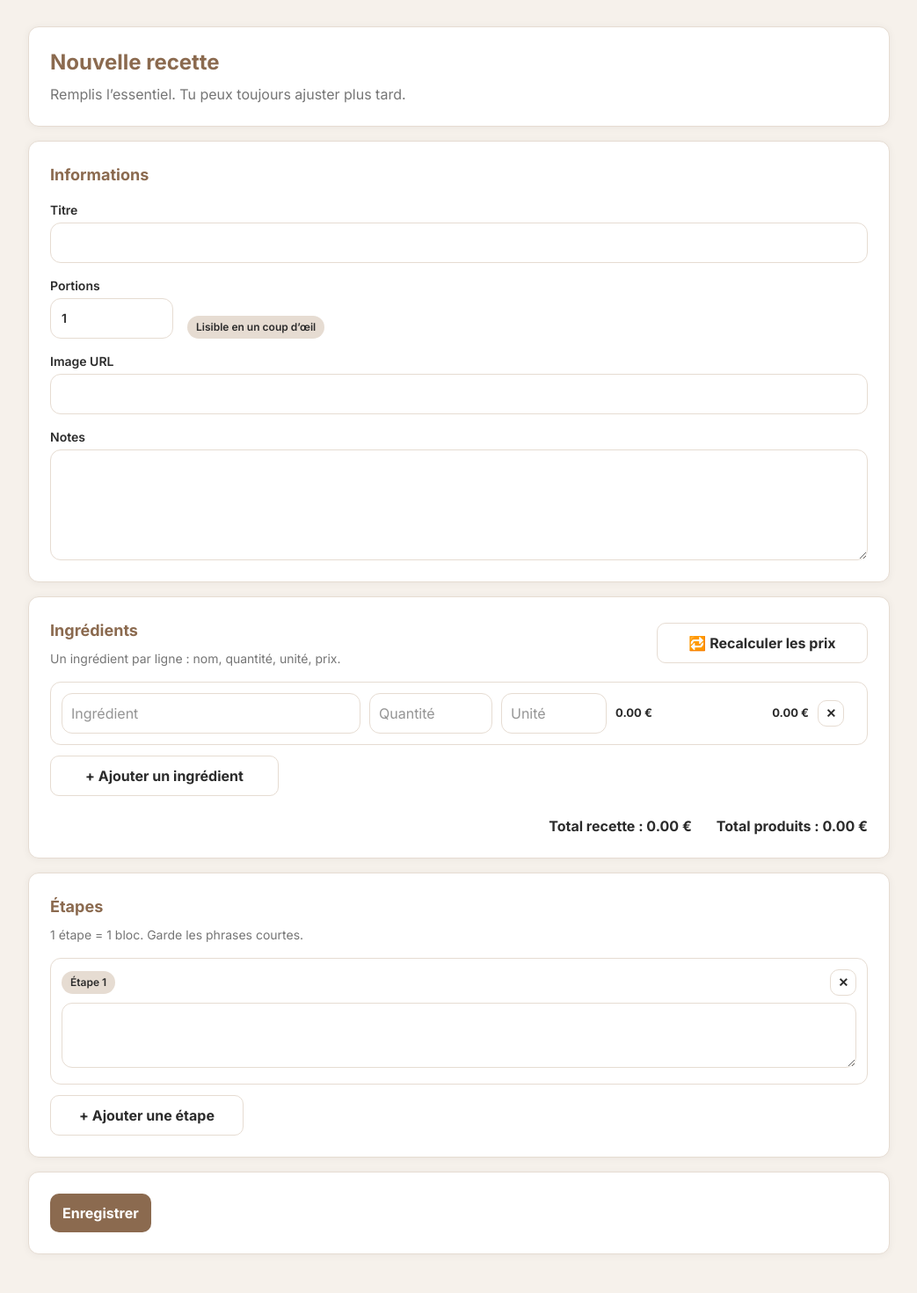
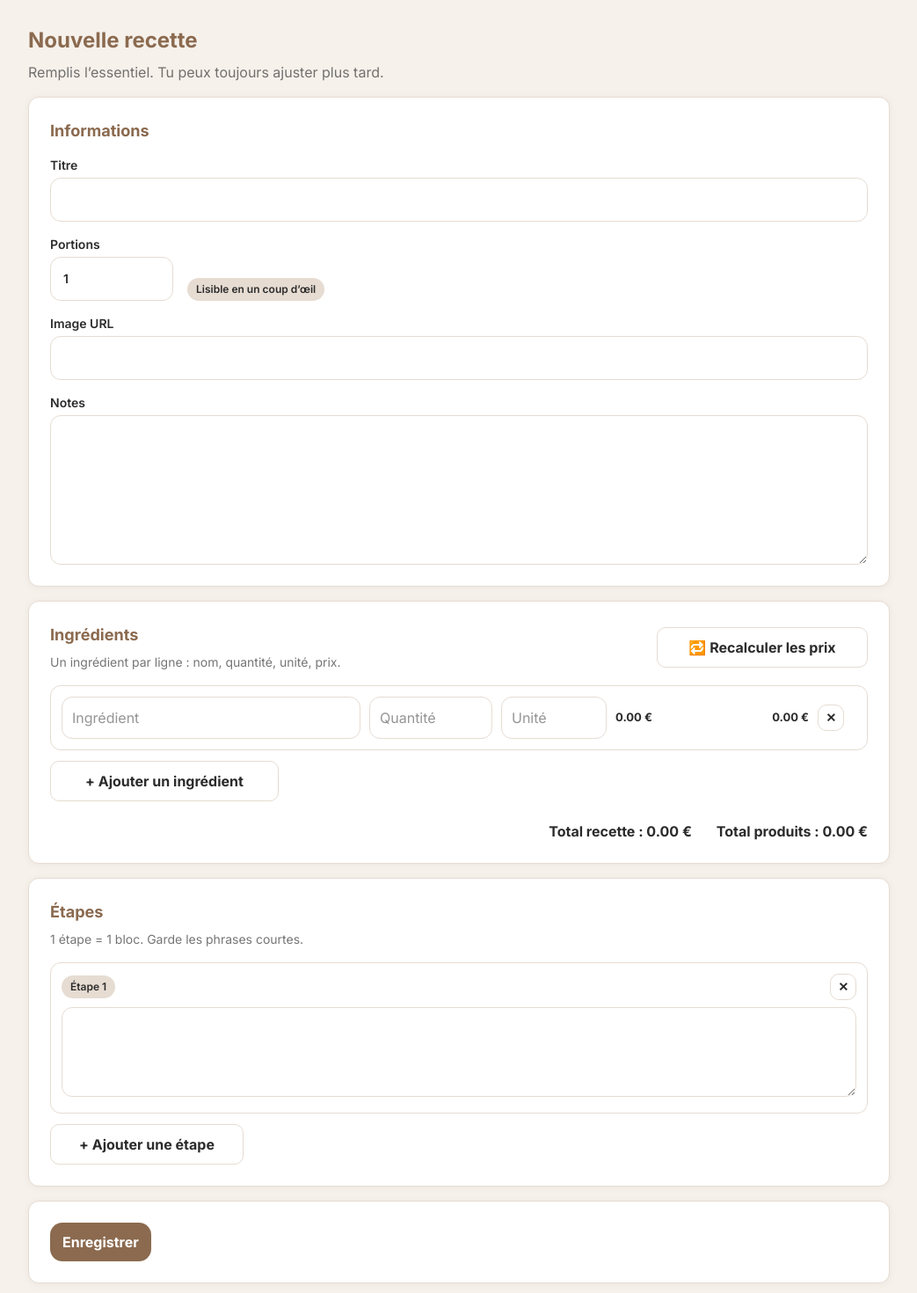
Before and after one commit to mysiacompagnyprojet/my-app-monorepo, a Next.js app in the folder frontend/my-app/: page /recipes/new in a window 1280 px wide. Shown: the part 100-1570 px from the top of the page at 88% size, without its empty margins (118-1161 px from the left). Built offline with nearby package versions, Linux system fonts and the light colour scheme; no server answers.

Commit message:
commit 12/01/26 18:28

```diff
--- a/frontend/my-app/src/app/globals.css
+++ b/frontend/my-app/src/app/globals.css
@@ -174,6 +174,25 @@ line-height: 1.65;
 font-size: 14px;
 }
 
+/* Hover cartes recettes*/
+.recipe-card-link {
+display: block;
+border-radius: 12px;
+transition:
+    transform 180 ms ease,
+    box-shadow 180 ms ease,
+    border-color 180 ms ease;
+}
+
+/*Hover desktop uniquement*/
+@media (hover: hover) {
+    .recipe-card-link:hover {
+        transform: translateY(-2px);
+        box-shadow: 0 10px 22px rgba(139, 106, 79, 0.12);
+        border-color: rgba(139, 106, 79, 0.35);
+    }
+}
+
 /*
 @media (prefers-color-scheme: dark) {
 :root {
--- a/frontend/my-app/src/app/layout.tsx
+++ b/frontend/my-app/src/app/layout.tsx
@@ -46,6 +46,11 @@ Mysia.app
 📜 Mes recettes
 </a>
 
+{/* ✅ Import OCR entre Mes recettes et Nouvelle recette */}
+<a className="font-semibold" href="/import/ocr">
+📷 Import OCR
+</a>
+
 <a className="font-semibold" href="/recipes/new">
 ➕ Nouvelle recette
 </a>
--- a/frontend/my-app/src/app/page.tsx
+++ b/frontend/my-app/src/app/page.tsx
@@ -13,17 +13,7 @@ return (
 <div className="flex flex-col gap-6">
 {/* Carte principale */}
 <section className="app-card p-5">
-<div className="mt-2 flex flex-wrap gap-3">
-<a className="app-btn-primary" href="/import/ocr">
-Import OCR
-</a>
-<a className="app-btn-secondary" href="/recipes">
-Mes recettes
-</a>
-<a className="app-btn-secondary" href="/recipes/new">
-Nouvelle recette
-</a>
-</div>
+{/* ✅ Boutons du haut supprimés (Import OCR / Mes recettes / Nouvelle recette) */}
 
 {/* Container login (bêta) */}
 <div className="mt-6">
@@ -38,8 +28,7 @@ function LoginCard({ nextPath }: { nextPath: string }) {
 const [email, setEmail] = useState('')
 const [busy, setBusy] = useState(false)
 const [error, setError] = useState<string | null>(null)
-const [magicStatus, setMagicStatus] =
-useState<'idle' | 'loading' | 'sent' | 'error'>('idle')
+const [magicStatus, setMagicStatus] = useState<'idle' | 'loading' | 'sent' | 'error'>('idle')
 
 const supabase = useMemo(() => {
 if (!SUPABASE_URL || !SUPABASE_ANON_KEY) return null
@@ -65,9 +54,7 @@ typeof window !== 'undefined' && window.location.origin.includes('localhost')
 ? window.location.origin
 : 'https://my-app-monorepo.vercel.app'
 
-const redirectTo = `${origin}/auth/callback?next=${encodeURIComponent(
-nextPath
-)}`
+const redirectTo = `${origin}/auth/callback?next=${encodeURIComponent(nextPath)}`
 
 const { error } = await supabase.auth.signInWithOtp({
 email,
@@ -89,8 +76,8 @@ return (
 <h2 className="text-lg font-extrabold app-title">Connexion</h2>
 
 <p className="mt-1 app-muted text-sm">
-Accède à la bêta de Mysia par lien magique pour tester l’import de recettes
-et le calcul du budget.
+Accède à la bêta de Mysia par lien magique pour tester l’import de recettes et le calcul du
+budget.
 </p>
 
 <div className="mt-4 grid gap-2">
@@ -153,8 +140,7 @@ background: 'rgba(176,0,32,0.06)',
 >
 <strong style={{ color: '#b00020' }}>Configuration manquante :</strong>
 <br />
-Vérifie les variables Vercel :{' '}
-<code>NEXT_PUBLIC_SUPABASE_URL</code> et{' '}
+Vérifie les variables Vercel : <code>NEXT_PUBLIC_SUPABASE_URL</code> et{' '}
 <code>NEXT_PUBLIC_SUPABASE_ANON_KEY</code>.
 </div>
 )}
--- a/frontend/my-app/src/app/recipes/new/page.tsx
+++ b/frontend/my-app/src/app/recipes/new/page.tsx
@@ -1,3 +1,4 @@
+// frontend/my-app/src/app/recipes/new/page.tsx
 // frontend/my-app/src/app/recipes/new/page.tsx
 'use client'
 
@@ -106,13 +107,9 @@ function isNotFoundLine(ing: Line): boolean {
 const nameOk = String(ing?.name || '').trim().length > 0
 if (!nameOk) return false
 
-// Si le backend renvoie explicitement false
 if (ing.priceMatched === false) return true
-
-// Si pas d’airtableId => pas match
 if (!ing.airtableId) return true
 
-// Si note contient "non trouvé" (ou "introuvable")
 const note = String(ing.note || '').toLowerCase()
 if (note.includes('non trouvé') || note.includes('introuvable')) return true
 
@@ -305,7 +302,6 @@ return copy.length ? copy : ['']
 })
 }
 
-// ✅ Supprime une étape, mais garde toujours au moins 1 ligne
 function removeStep(idx: number) {
 setSteps((prev) => {
 const copy = prev.filter((_, i) => i !== idx)
@@ -313,9 +309,6 @@ return copy.length ? copy : ['']
 })
 }
 
-// ─────────────────────────────────────────────────────────────
-// ✅ applique enrich-ingredients sans re-écrire les champs de saisie
-// ─────────────────────────────────────────────────────────────
 function applyEnriched(enriched: EnrichIngredientOut[], idxs: number[]) {
 setIngredients((prev) => {
 const copy = [...prev]
@@ -325,15 +318,11 @@ const idx = idxs[k]
 const old = copy[idx]
 const e = enriched[k] as any
 
-const cost =
-typeof e.costEur === 'number' ? e.costEur : typeof e.costRecipe === 'number' ? e.costRecipe : null
+const cost = typeof e.costEur === 'number' ? e.costEur : typeof e.costRecipe === 'number' ? e.costRecipe : null
 
 copy[idx] = {
 ...old,
-
-// ⚠️ On garde name/quantity/unit saisis par l’utilisateur
 quantityRaw: old?.quantityRaw,
-
 costEur: typeof cost === 'number' ? cost : null,
 unitPriceBuy: typeof e.unitPriceBuy === 'number' ? e.unitPriceBuy : null,
 priceMatched: typeof e.priceMatched === 'boolean' ? e.priceMatched : Boolean(e.airtableId),
@@ -408,10 +397,6 @@ setIsRepricing(false)
 }
 }
 
-// ─────────────────────────────────────────────────────────────
-// ✅ AUTO-RECALCUL PROPRE (debounce + pas de boucle)
-// Déclenche uniquement si name/quantity/unit changent
-// ─────────────────────────────────────────────────────────────
 const repricingTimerRef = useRef<ReturnType<typeof setTimeout> | null>(null)
 const lastSigRef = useRef<string>('')
 
@@ -489,9 +474,23 @@ lineHeight: '14px',
 borderRadius: 10,
 }
 
+const sectionTitleStyle: React.CSSProperties = {
+fontSize: '1.13rem', // ✅ ~ +13% vs text-lg (1.125rem ≈ +13% vs 1rem)
+fontWeight: 800, // ✅ légèrement plus gras
+color: 'var(--primary)', // ✅ même couleur que titres recettes
+}
+
+const inputStyle: React.CSSProperties = {
+background: 'white',
+border: '1px solid var(--border)',
+borderRadius: 12,
+padding: 14, // ✅ padding augmenté
+}
+
 return (
 <main className="app-container" style={{ margin: '40px auto' }}>
-<section className="app-card p-6">
+{/* ✅ header sans fond blanc */}
+<section style={{ marginBottom: 16 }}>
 <h1 className="text-2xl font-extrabold app-title">Nouvelle recette</h1>
 <p className="mt-2 app-muted">Remplis l’essentiel. Tu peux toujours ajuster plus tard.</p>
 </section>
@@ -502,7 +501,9 @@ return (
 <summary style={{ cursor: 'pointer', fontWeight: 800, color: 'var(--primary)' }}>
 🗑️ Corbeille (texte non-recette détecté)
 </summary>
-<p className="mt-2 text-sm app-muted">Rien n’est envoyé en base ici : c’est juste pour voir ce qui a été filtré.</p>
+<p className="mt-2 text-sm app-muted">
+Rien n’est envoyé en base ici : c’est juste pour voir ce qui a été filtré.
+</p>
 <textarea
 value={trash}
 onChange={(e) => setTrash(e.target.value)}
@@ -520,21 +521,12 @@ padding: 12,
 )}
 
 <section className="app-card p-6" style={{ marginTop: 16 }}>
-<h2 className="text-lg font-extrabold app-title">Informations</h2>
+<h2 style={sectionTitleStyle}>Informations</h2>
 
 <div className="mt-4 grid gap-4">
 <label className="grid gap-1 text-sm font-semibold">
 Titre
-<input
-value={title}
-onChange={(e) => setTitle(e.target.value)}
-style={{
-background: 'white',
-border: '1px solid var(--border)',
-borderRadius: 12,
-padding: 12,
-}}
-/>
+<input value={title} onChange={(e) => setTitle(e.target.value)} style={inputStyle} />
 </label>
 
 <div className="flex flex-wrap items-end gap-4">
@@ -547,10 +539,7 @@ value={servings}
 onChange={(e) => setServings(Number(e.target.value || 1))}
 style={{
 width: 140,
-background: 'white',
-border: '1px solid var(--border)',
-borderRadius: 12,
-padding: 12,
+...inputStyle,
 }}
 />
 </label>
@@ -560,16 +549,7 @@ padding: 12,
 
 <label className="grid gap-1 text-sm font-semibold">
 Image URL
-<input
-value={imageUrl}
-onChange={(e) => setImageUrl(e.target.value)}
-style={{
-background: 'white',
-border: '1px solid var(--border)',
-borderRadius: 12,
-padding: 12,
-}}
-/>
+<input value={imageUrl} onChange={(e) => setImageUrl(e.target.value)} style={inputStyle} />
 </label>
 
 <label className="grid gap-1 text-sm font-semibold">
@@ -577,12 +557,10 @@ Notes
 <textarea
 value={notes}
 onChange={(e) => setNotes(e.target.value)}
-rows={5}
+rows={7} // ✅ hauteur augmentée
 style={{
-background: 'white',
-border: '1px solid var(--border)',
-borderRadius: 12,
-padding: 12,
+...inputStyle,
+minHeight: 140,
 }}
 />
 </label>
@@ -592,7 +570,7 @@ padding: 12,
 <section className="app-card p-6" style={{ marginTop: 16 }}>
 <div className="flex flex-wrap items-center justify-between gap-12">
 <div>
-<h2 className="text-lg font-extrabold app-title">Ingrédients</h2>
+<h2 style={sectionTitleStyle}>Ingrédients</h2>
 <p className="mt-2 text-sm app-muted">Un ingrédient par ligne : nom, quantité, unité, prix.</p>
 </div>
 
@@ -634,7 +612,7 @@ style={{
 background: 'white',
 border: '1px solid var(--border)',
 borderRadius: 12,
-padding: 10,
+padding: 11,
 }}
 />
 
@@ -646,7 +624,7 @@ style={{
 background: 'white',
 border: '1px solid var(--border)',
 borderRadius: 12,
-padding: 10,
+padding: 11,
 }}
 />
 
@@ -658,7 +636,7 @@ style={{
 background: 'white',
 border: '1px solid var(--border)',
 borderRadius: 12,
-padding: 10,
+padding: 11,
 }}
 />
 
@@ -687,7 +665,6 @@ title="Supprimer cette ligne"
 </button>
 </div>
 
-{/* ✅ Message non bloquant si ingrédient introuvable */}
 {isNotFoundLine(ing) && (
 <div
 style={{
@@ -727,7 +704,7 @@ type="button"
 </section>
 
 <section className="app-card p-6" style={{ marginTop: 16 }}>
-<h2 className="text-lg font-extrabold app-title">Étapes</h2>
+<h2 style={sectionTitleStyle}>Étapes</h2>
 <p className="mt-2 text-sm app-muted">1 étape = 1 bloc. Garde les phrases courtes.</p>
 
 <div className="mt-4 grid gap-3">
@@ -764,19 +741,25 @@ copy[idx] = e.target.value
 return copy
 })
 }
-rows={2}
+rows={3} // ✅ hauteur augmentée
 style={{
 width: '100%',
 background: 'white',
 border: '1px solid var(--border)',
 borderRadius: 12,
-padding: 12,
+padding: 14, // ✅ padding augmenté
+minHeight: 90,
 }}
 />
 </div>
 ))}
 
-<button onClick={() => setSteps((p) => [...p, ''])} className="app-btn-secondary" style={{ width: 220 }} type="button">
+<button
+onClick={() => setSteps((p) => [...p, ''])}
+className="app-btn-secondary"
+style={{ width: 220 }}
+type="button"
+>
 + Ajouter une étape
 </button>
 </div>
@@ -784,7 +767,12 @@ padding: 12,
 
 <section className="app-card p-6" style={{ marginTop: 16 }}>
 <div className="flex flex-wrap gap-3 items-center">
-<button onClick={save} className="app-btn-primary" type="button">
+<button
+onClick={save}
+className="app-btn-primary"
+style={{ borderRadius: 14 }} // ✅ plus arrondi
+type="button"
+>
 Enregistrer
 </button>
 
```
Also changed, not shown: frontend/my-app/src/app/recipes/page.tsx (+85 -48 lines).
